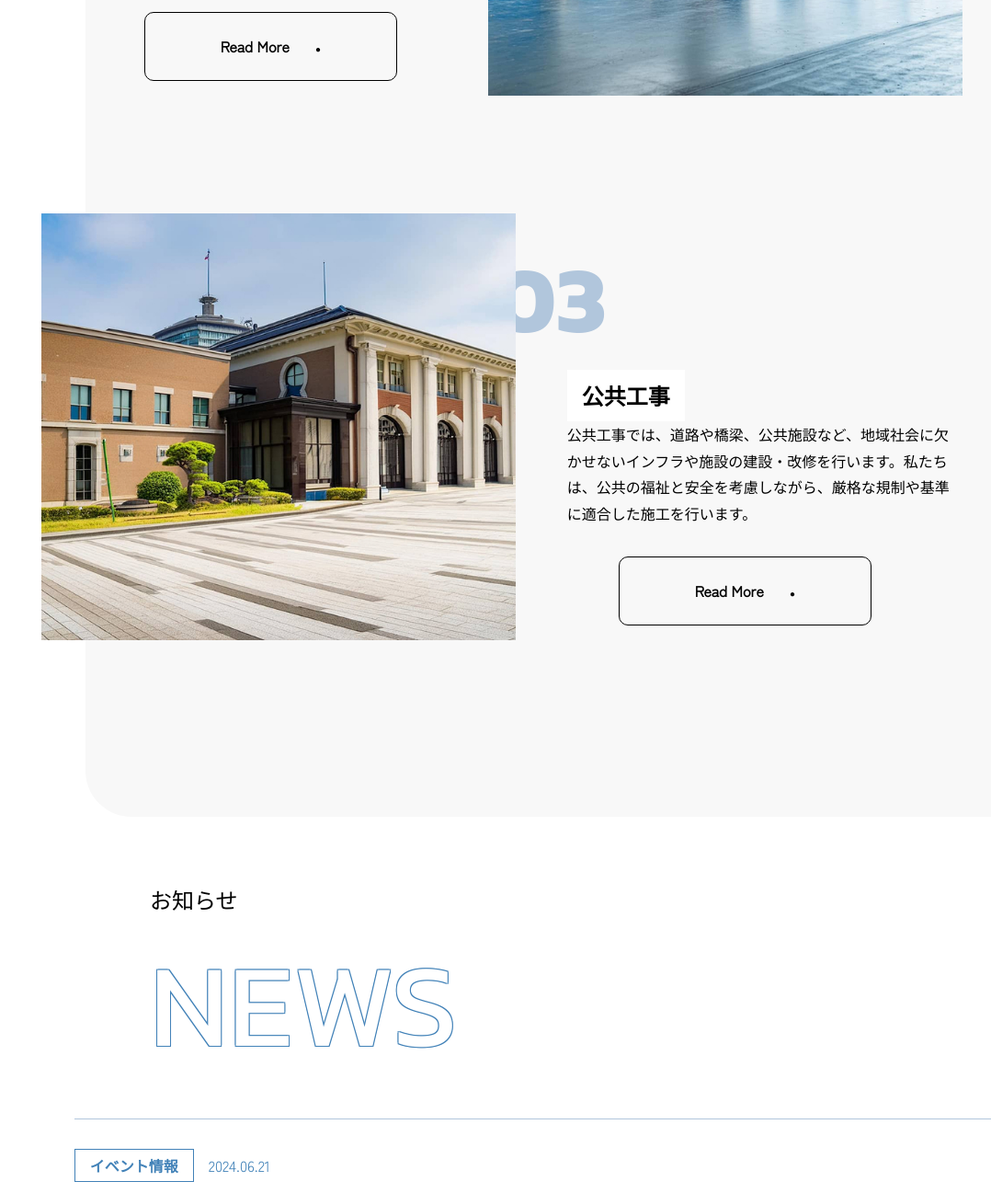
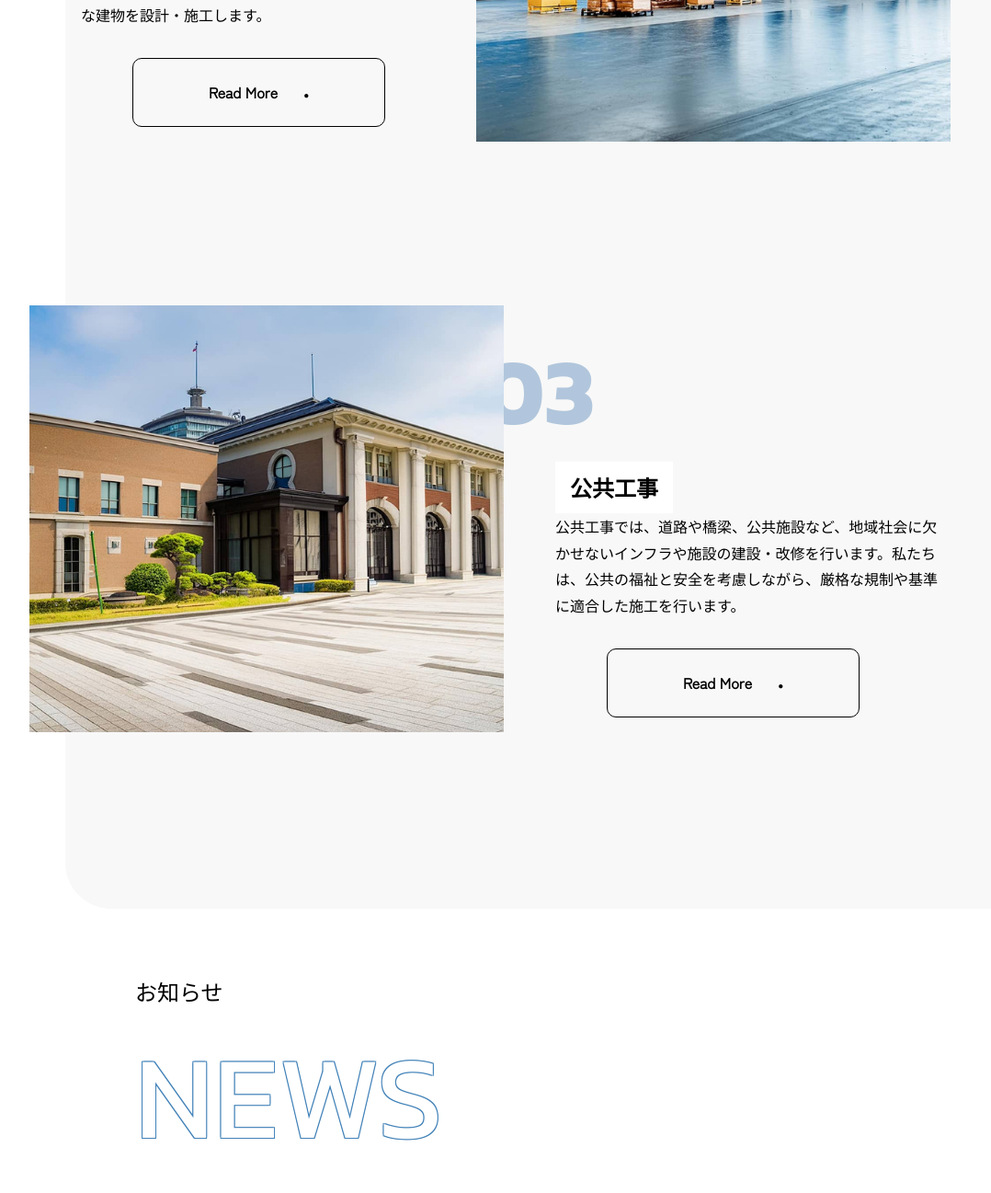
Before and after one commit to Maiko-hub-dev/blue-peony-Vite, a website built with Vite: page index.html in a window 1280 px wide. Shown: the part 3259-4556 px from the top of the page at 92% size, without its empty margins (139-1217 px from the left). Built offline with nearby package versions, Linux system fonts and the light colour scheme; files whose address does not match are found by name.

Commit message:
border-boxの位置と前セクションのmargin-bottomの修正

```diff
--- a/index.html
+++ b/index.html
@@ -255,7 +255,7 @@
               <a href="#" class="news__link">
                 <div class="news__content">
                 <span class="news__category">イベント情報</span>
-                <time class="news__date" datetime="2024-06-21">2024.06.21</time>
+                <time class="news__date" datetime="2024-06-21">2024.06.03</time>
                 </div>
                 <p class="news__text">住宅設計相談会を実施します。弊社建築士と将来の家造りを真剣に考えませんか？</p>
               </a>
@@ -264,16 +264,16 @@
               <a href="#" class="news__link">
                  <div class="news__content">
                 <span class="news__category">イベント情報</span>
-                <time class="news__date" datetime="2024-06-17">2024.06.17</time>
+                <time class="news__date" datetime="2024-06-17">2024.05.23</time>
                 </div>
-                <p class="news__text">安全研修を実施しました。</p>
+                <p class="news__text">安全管理研修を行いました。</p>
               </a>
             </li>
             <li class="news__item">
               <a href="#" class="news__link">
                  <div class="news__content">
                    <span class="news__category">更新情報</span>
-                <time class="news__date" datetime="2024-06-01">2024.06.01</time>
+                <time class="news__date" datetime="2024-06-01">2024.05.01</time>
                 </div>
                 <p class="news__text">ホームページをリニューアルしました！！</p>
               </a>
--- a/src/sass/module/_news.scss
+++ b/src/sass/module/_news.scss
@@ -7,7 +7,7 @@
     background-color: $white;
     padding-top: 0.5rem;
     @include mq("md"){
-        padding-left: clamp(3rem, 7%, 17.5rem);
+        padding-left: clamp(3rem, 5%, 17.5rem);
         z-index: 1000;
     }
 }
@@ -35,7 +35,8 @@
     color: $black;
     @include mq("md"){
         font-size: 1.5rem;
-        padding-left: 3rem;
+        // padding-left: 3rem;
+         padding-left: clamp(2rem, 1vw, 14.875rem);
     }
 }
 .news__heading{
@@ -46,9 +47,11 @@
     font-size: 4.5rem;
     @include mq("md"){
         font-size: 8rem;
-        padding-left: 3rem;
+        // padding-left: 3rem;
+         padding-left: clamp(2rem, 1vw, 14.875rem);
     }
 }
+
 .news__list{
     list-style: none;
     margin-top: 3rem;
@@ -65,24 +68,35 @@
 }
 .news__item{
     display: block;
-    border-bottom: 1px solid $blue-line;
+    padding-bottom: 1rem;
+    @include mq("md"){
+        padding-bottom: 2rem;
+        padding-left: clamp(3rem, 5%, 17.5rem);
+    }
 }
-.news__item:first-child{
-    border-top: 1px solid $blue-line;
-}
+
 .news__content{
     display: flex;
     align-items: center;
     color: $blue;
     padding: 1rem 0;
     @include mq("md"){
-        padding: 2rem 0;
+        padding: 2rem 0 ;
     }
 }
 .news__link{
-    display: block;
+    display: inline-block;
     text-decoration: none;
     color: $black;
+    width: 100%;
+    border-bottom: 1px solid $blue-line;
+      @include mq("md"){
+        max-width: 1120px;
+    padding: 2rem 0;
+}
+}
+.news__link:first-child{
+    border-top: 1px solid $blue-line;
 }
 .news__category{
     display: inline-block;
--- a/src/sass/module/_service.scss
+++ b/src/sass/module/_service.scss
@@ -7,16 +7,17 @@
     background-color: $white;
     padding-top: 0.5rem;
     @include mq("md"){
-        padding-left: clamp(3rem, 7%, 17.5rem);
+        padding-left: clamp(3rem, 5%, 17.5rem);
         z-index: 2000;
     }
 }
 .service__inner{
     width: inherit;
-    margin-top: 4.5rem;
     padding: 0 1.25rem;
+    margin-top: 2rem;
     @include mq("md"){
         padding: 0;
+        margin-top: 4.5rem;
     }
 }
 .service__wall{
@@ -43,7 +44,7 @@
     @include mq("md"){
     position: absolute;
     top: 4.5rem;
-    left: 14.875rem;
+    left: 10.875rem;
     // left: clamp(2rem, 1vw, 14.875rem);
     z-index: 2;
     }
@@ -59,6 +60,7 @@
     }
     @include mq("lg"){
         margin: 4rem auto 8rem 0;
+        padding-left: clamp(2rem, 1vw, 14.875rem);
     }
 }
 .service__title{
@@ -66,6 +68,7 @@
     color: $black;
     @include mq("md"){
         font-size: 1.5rem;
+         padding-left: clamp(2rem, 1vw, 14.875rem);
     }
 }
 .service__heading{
@@ -76,13 +79,13 @@
     font-size: 4.5rem;
     @include mq("md"){
         font-size: 8rem;
+         padding-left: clamp(2rem, 1vw, 14.875rem);
     }
 }
 .service__items{
     margin-top: 6rem;
-    margin-bottom: 6rem;
+    margin-bottom: 5.35rem;
     @include mq("sp"){
-        margin-top: 12rem;
         margin-bottom: 12rem;
     }
     @include mq("md"){
@@ -92,6 +95,7 @@
 .service__item{
     display: flex;
     flex-direction: column;
+    padding-bottom: 3.125rem;
     @include mq("md"){
         flex-direction: row;
         align-items: center;
@@ -99,6 +103,9 @@
         margin: 4rem auto ;
         padding-top: 4rem;
     }
+}
+.service__item:last-child{
+    padding-bottom: 0;
 }
 
 .service__item.service__reverse{
```
